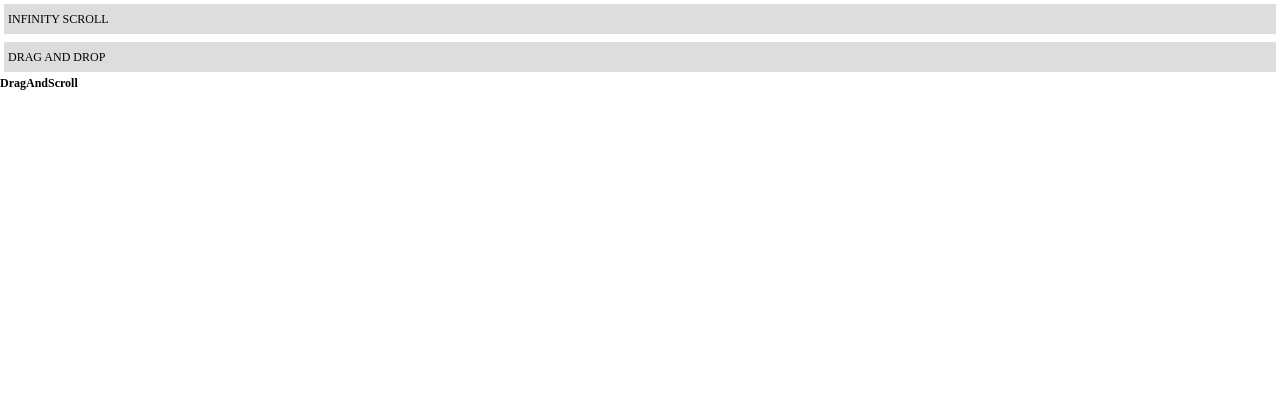
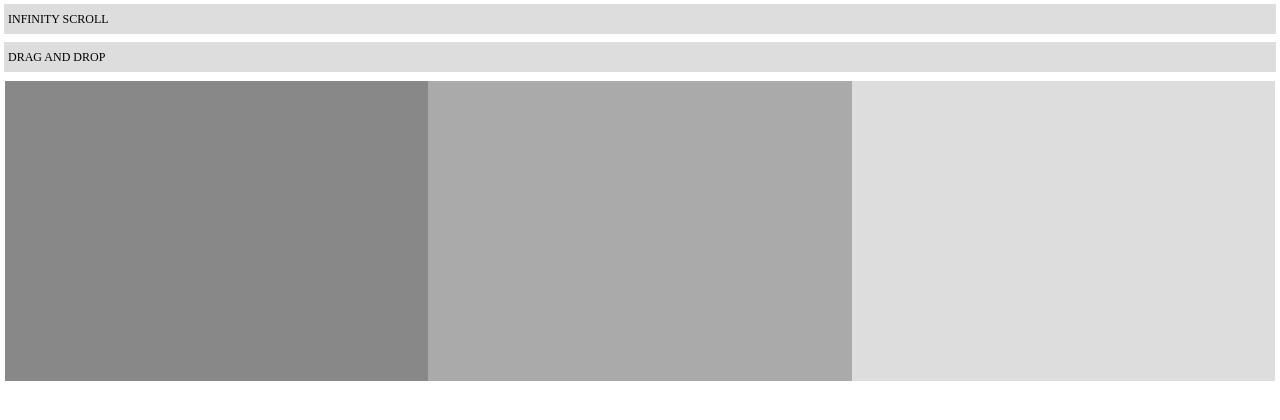
Before and after one commit to RubioCosta/vue, a Vue app: page / in a window 1280 px wide. Both pictures are taken after a click on the item "DRAG AND DROP". Shown: the top 420 px of the page. Built offline with nearby package versions, Linux system fonts and the light colour scheme.

Commit message:
fix: add inital columns for drag and drop

```diff
--- a/src/components/DragAndDrop.vue
+++ b/src/components/DragAndDrop.vue
@@ -1,6 +1,45 @@
 <template>
-  <h1>DragAndScroll</h1>
+  <section id="drag-drop-main">
+    <div class="box-backlog">
+
+    </div>
+    <div class="box-doing">
+
+    </div>
+    <div class="box-done">
+
+    </div>
+  </section>
 </template>
 
 <script setup>
 </script>
+
+<style scoped>
+  #drag-drop-main {
+    margin: 5px;
+    background-color: black;
+    display: flex;
+    justify-content: center;
+    align-items: center;
+    gap: 2;
+  }
+
+  .box-backlog, .box-doing, .box-done {
+    flex: 1;
+    height: 300px;
+  }
+
+  .box-backlog {
+    background-color: #888888;
+  }
+
+  .box-doing {
+    background-color: #AAAAAA;
+  }
+
+  .box-done {
+    background-color: #DDDDDD;
+  }
+
+</style>
```
